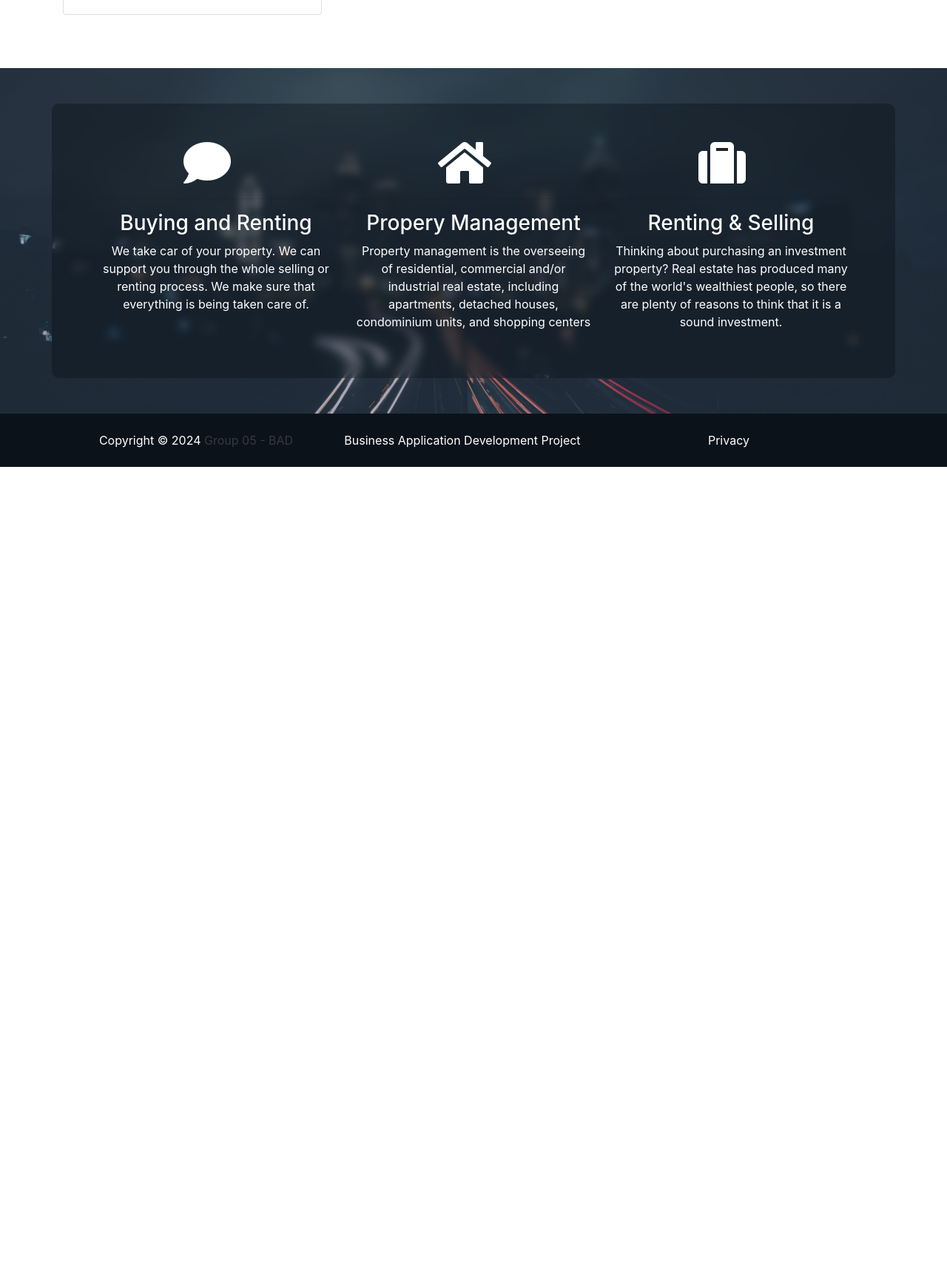
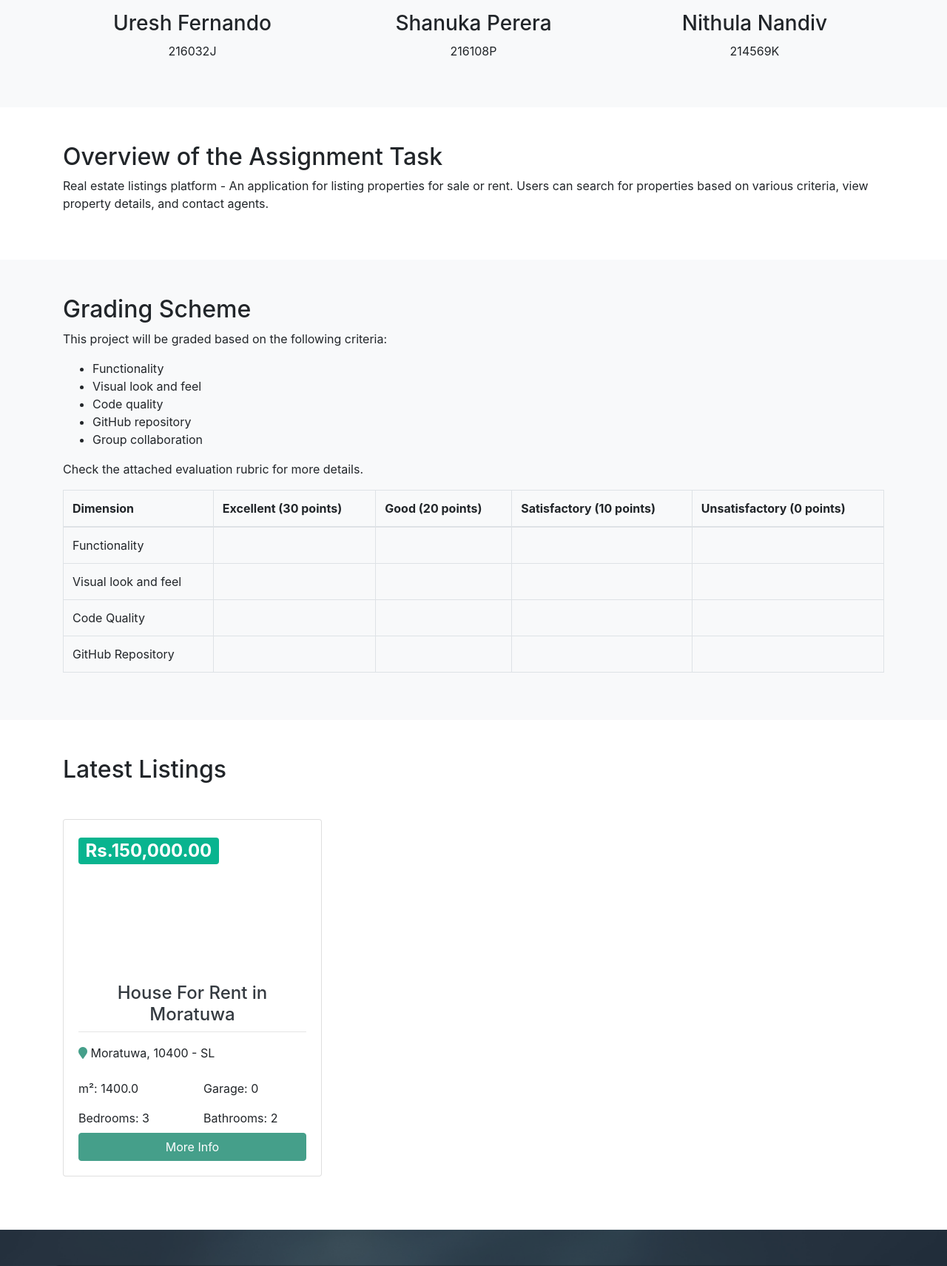
Before and after one commit to R3dkiller/BAD_Group05_Project, a Django app: page /en/ in a window 1280 px wide. Shown: the part 1400-3111 px from the top of the page at 74% size. Before the commit the page ends 2031 px from the top, so only its background shows below. Run offline with Django 3.2, Linux system fonts and the light colour scheme; data comes from the database, SQL or seed files in the repository; some libraries are stand-ins or nearby versions.

Commit message:
Updated the homepage

```diff
--- a/project/static/css/style.css
+++ b/project/static/css/style.css
@@ -18,7 +18,7 @@
 }
 
 .logo {
-  width: 47px;
+  width: 80px;
 }
 
 .navbar {
--- a/templates/core/index.html
+++ b/templates/core/index.html
@@ -38,6 +38,103 @@
   </div>
 </section>
 <br>
+<!--About the Assignment-->
+<!-- About the Website -->
+<section id="about-website" class="py-5">
+  <div class="container">
+    <h2>{{ _("About the Website") }}</h2>
+    <p>{{ _("Sri Realtors is a pioneer real estate listing website in Sri Lanka. A person can register and login to the website to list properties. There is also a separate Admin login for managing the site.") }}</p>
+  </div>
+</section>
+
+<!-- About the Team -->
+<section id="about-team" class="py-5 bg-light">
+  <div class="container">
+    <h2>{{ _("About the Team") }}</h2>
+    <div class="row">
+      <div class="col-md-4 text-center">
+        <img src="{% static 'images/uresh.jpg' %}" alt="Uresh Fernando" class="img-fluid rounded-circle mb-3">
+        <h3>Uresh Fernando</h3>
+        <p>216032J</p>
+      </div>
+      <div class="col-md-4 text-center">
+        <img src="{% static 'images/shanuka.jpg' %}" alt="Shanuka Perera" class="img-fluid rounded-circle mb-3">
+        <h3>Shanuka Perera</h3>
+        <p>216108P</p>
+      </div>
+      <div class="col-md-4 text-center">
+        <img src="{% static 'images/nithula.jpg' %}" alt="Nithula Nandiv" class="img-fluid rounded-circle mb-3">
+        <h3>Nithula Nandiv</h3>
+        <p>214569K</p>
+      </div>
+    </div>
+  </div>
+</section>
+
+<!-- Overview of the Assignment Task -->
+<section id="assignment-overview" class="py-5">
+  <div class="container">
+    <h2>{{ _("Overview of the Assignment Task") }}</h2>
+    <p>{{ _("Real estate listings platform - An application for listing properties for sale or rent. Users can search for properties based on various criteria, view property details, and contact agents.") }}</p>
+  </div>
+</section>
+
+<!-- Grading Scheme -->
+<section id="grading-scheme" class="py-5 bg-light">
+  <div class="container">
+    <h2>{{ _("Grading Scheme") }}</h2>
+    <p>{{ _("This project will be graded based on the following criteria:") }}</p>
+    <ul>
+      <li>{{ _("Functionality") }}</li>
+      <li>{{ _("Visual look and feel") }}</li>
+      <li>{{ _("Code quality") }}</li>
+      <li>{{ _("GitHub repository") }}</li>
+      <li>{{ _("Group collaboration") }}</li>
+    </ul>
+    <p>{{ _("Check the attached evaluation rubric for more details.") }}</p>
+    <table class="table table-bordered">
+      <thead>
+        <tr>
+          <th>{{ _("Dimension") }}</th>
+          <th>{{ _("Excellent") }} (30 points)</th>
+          <th>{{ _("Good") }} (20 points)</th>
+          <th>{{ _("Satisfactory") }} (10 points)</th>
+          <th>{{ _("Unsatisfactory") }} (0 points)</th>
+        </tr>
+      </thead>
+      <tbody>
+        <tr>
+          <td>{{ _("Functionality") }}</td>
+          <td>{% if functionality >= 30 %}✔{% endif %}</td>
+          <td>{% if functionality >= 20 and functionality < 30 %}✔{% endif %}</td>
+          <td>{% if functionality >= 10 and functionality < 20 %}✔{% endif %}</td>
+          <td>{% if functionality < 10 %}✔{% endif %}</td>
+        </tr>
+        <tr>
+          <td>{{ _("Visual look and feel") }}</td>
+          <td>{% if visual_look_feel >= 30 %}✔{% endif %}</td>
+          <td>{% if visual_look_feel >= 20 and visual_look_feel < 30 %}✔{% endif %}</td>
+          <td>{% if visual_look_feel >= 10 and visual_look_feel < 20 %}✔{% endif %}</td>
+          <td>{% if visual_look_feel < 10 %}✔{% endif %}</td>
+        </tr>
+        <tr>
+          <td>{{ _("Code Quality") }}</td>
+          <td>{% if code_quality >= 20 %}✔{% endif %}</td>
+          <td>{% if code_quality >= 14 and code_quality < 20 %}✔{% endif %}</td>
+          <td>{% if code_quality >= 8 and code_quality < 14 %}✔{% endif %}</td>
+          <td>{% if code_quality < 8 %}✔{% endif %}</td>
+        </tr>
+        <tr>
+          <td>{{ _("GitHub Repository") }}</td>
+          <td>{% if git_repo >= 20 %}✔{% endif %}</td>
+          <td>{% if git_repo >= 14 and git_repo < 20 %}✔{% endif %}</td>
+          <td>{% if git_repo >= 8 and git_repo < 14 %}✔{% endif %}</td>
+          <td>{% if git_repo < 8 %}✔{% endif %}</td>
+        </tr>
+      </tbody>
+    </table>
+  </div>
+</section>
 <!-- Alerts -->
 {% include 'core/partials/_alerts.html' %}
 
--- a/templates/core/partials/_navbar.html
+++ b/templates/core/partials/_navbar.html
@@ -3,7 +3,7 @@
 <nav class="navbar navbar-expand-lg navbar-dark bg-primary sticky-top">
     <div class="container">
       <a class="navbar-brand" href="{% url 'index' %}">
-        <img src="{% static 'img/logo/logo.svg' %}" class="logo" alt="">
+        <img src="{% static 'img/logo/logo.png' %}" class="logo" alt="">
       </a>
       <button class="navbar-toggler" type="button" data-toggle="collapse" data-target="#navbarNavAltMarkup">
         <span class="navbar-toggler-icon"></span>
```
Also changed, not shown: project/static/img/dom.jpg (deleted), project/static/img/logo.png (deleted), project/static/img/logo/logo.png (added), project/static/img/nima.png (deleted).
